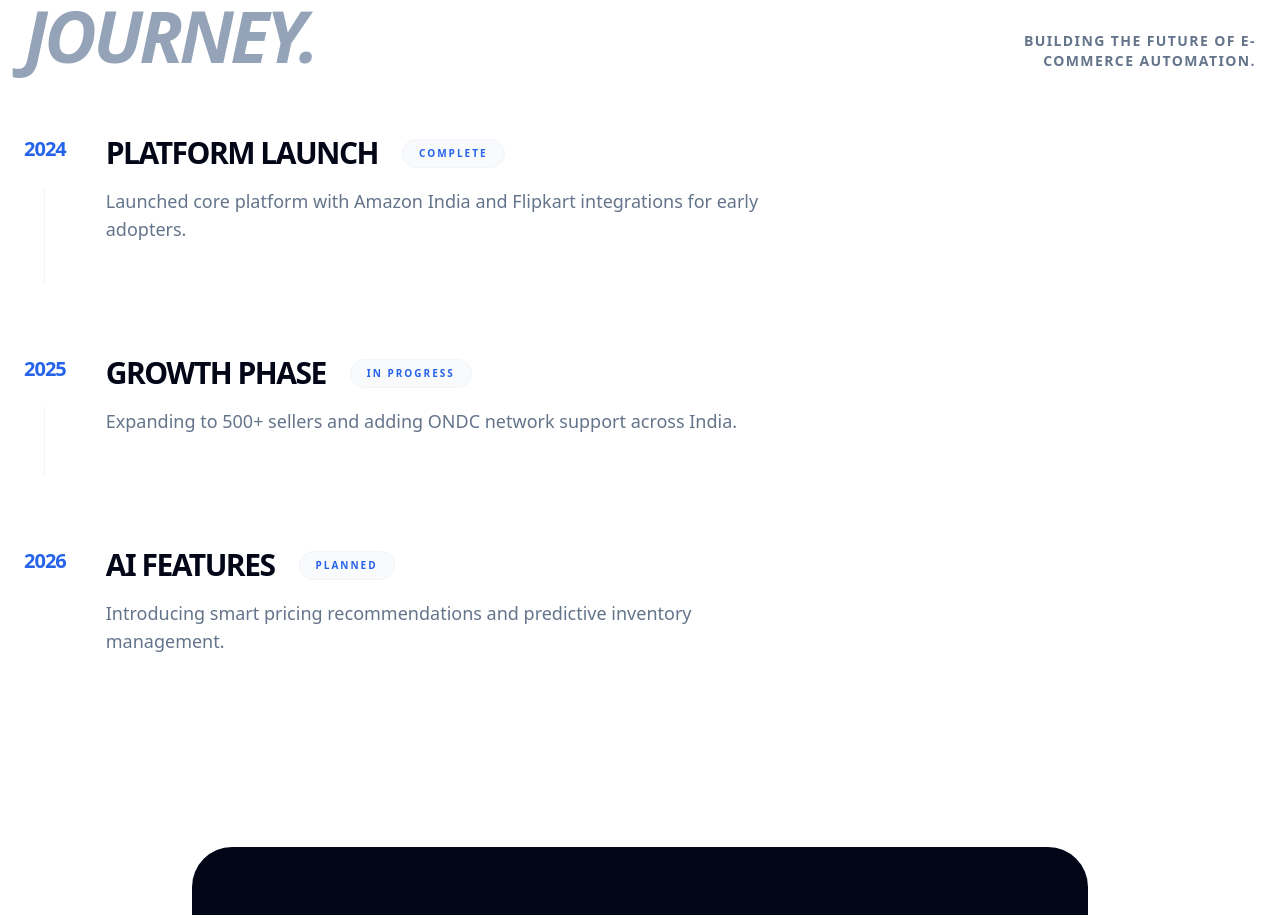
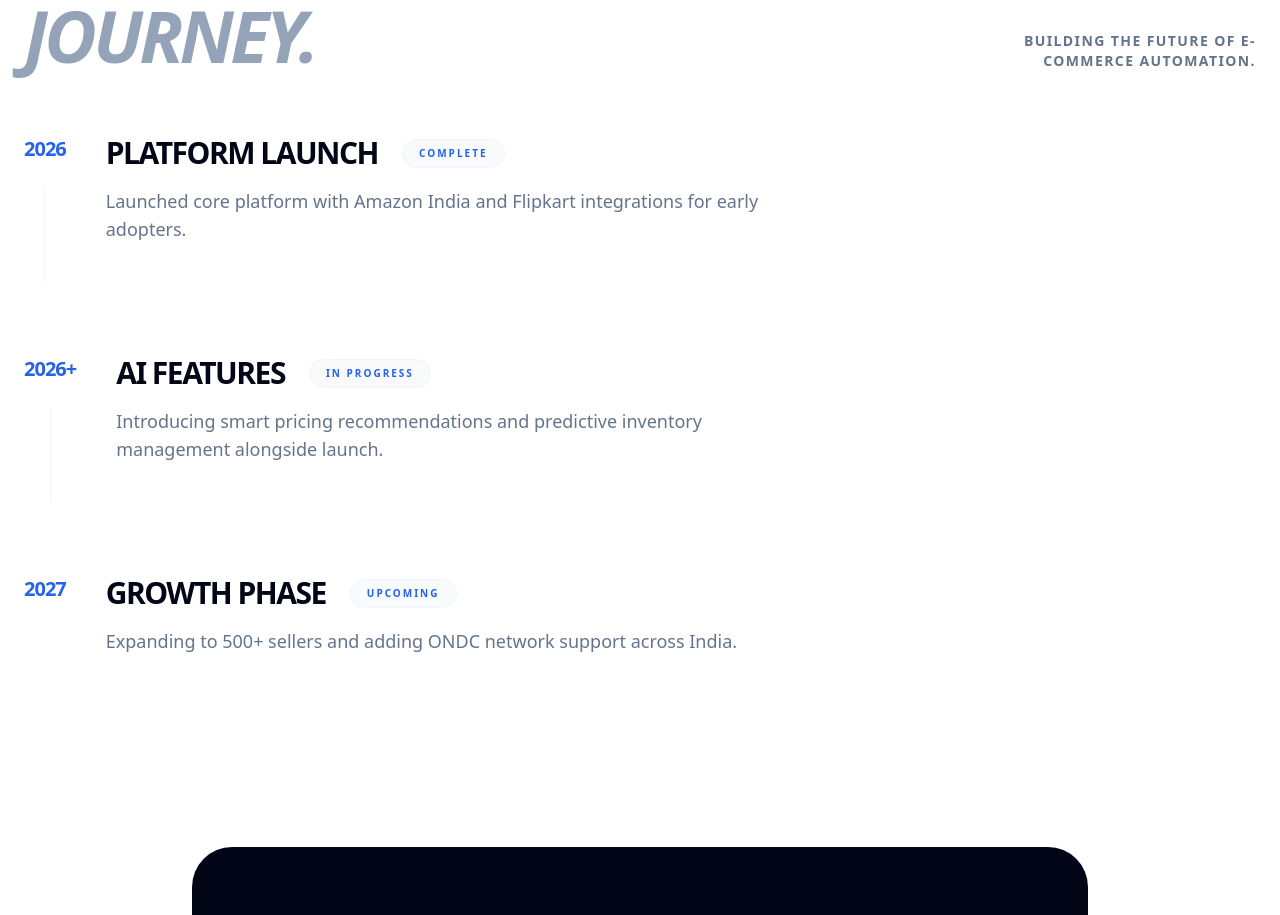
Before and after one commit to solisteo-tech/solisteo-landing, a Next.js app: page /vision in a window 1280 px wide. Shown: the part 1200-2115 px from the top of the page. Built offline with nearby package versions, Linux system fonts and the light colour scheme; no server answers.

Commit message:
Update page.tsx
year changes

```diff
--- a/app/vision/page.tsx
+++ b/app/vision/page.tsx
@@ -76,9 +76,9 @@ export default function VisionPage() {
                     </div>
 
                     <div className="space-y-12">
-                        <Milestone year="2024" title="Platform Launch" status="Complete" detail="Launched core platform with Amazon India and Flipkart integrations for early adopters." />
-                        <Milestone year="2025" title="Growth Phase" status="In Progress" detail="Expanding to 500+ sellers and adding ONDC network support across India." />
-                        <Milestone year="2026" title="AI Features" status="Planned" detail="Introducing smart pricing recommendations and predictive inventory management." />
+                        <Milestone year="2026" title="Platform Launch" status="Complete" detail="Launched core platform with Amazon India and Flipkart integrations for early adopters." />
+                        <Milestone year="2026+" title="AI Features" status="In Progress" detail="Introducing smart pricing recommendations and predictive inventory management alongside launch." />
+                        <Milestone year="2027" title="Growth Phase" status="Upcoming" detail="Expanding to 500+ sellers and adding ONDC network support across India." />
                     </div>
                 </div>
             </section>
```
